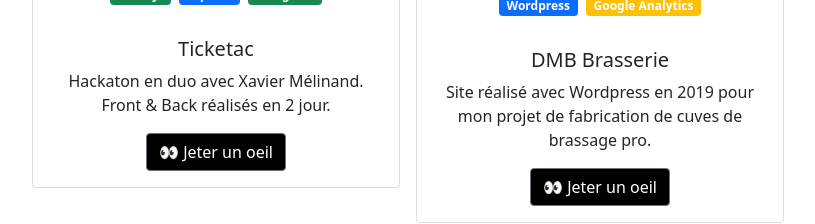
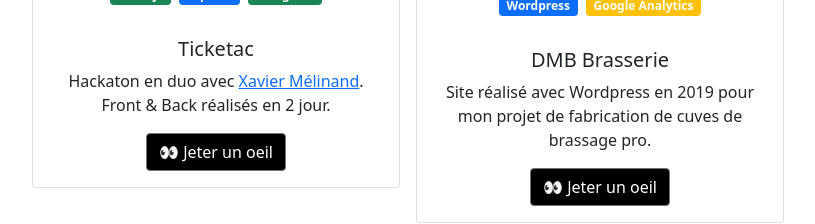
Before and after one commit to ban-works/ban-works.github.io, a React (Create React App) app in the folder mon-app/: page / in a window 1280 px wide. Shown: the part 951-1175 px from the top of the page, without its empty margins (232-1047 px from the left). Built offline with nearby package versions, Linux system fonts and the light colour scheme.

Commit message:
add link to xavier

```diff
--- a/mon-app/src/App.js
+++ b/mon-app/src/App.js
@@ -172,7 +172,7 @@ function App() {
                    </CardText>
                 <CardBody>
                   <CardTitle tag="h5">Ticketac</CardTitle>
-                  <CardText>Hackaton en duo avec <a>Xavier Mélinand</a>. Front & Back réalisés en 2 jour.</CardText>
+                  <CardText>Hackaton en duo avec <a href="https://www.linkedin.com/in/xavier-melinand-169306238/">Xavier Mélinand</a>. Front & Back réalisés en 2 jour.</CardText>
                   <Button
                     target="_blank"
                     href="https://www.linkedin.com/feed/update/urn:li:ugcPost:6949478093929525248?utm_source=linkedin_share&utm_medium=member_desktop_share&utm_content=post"
```
